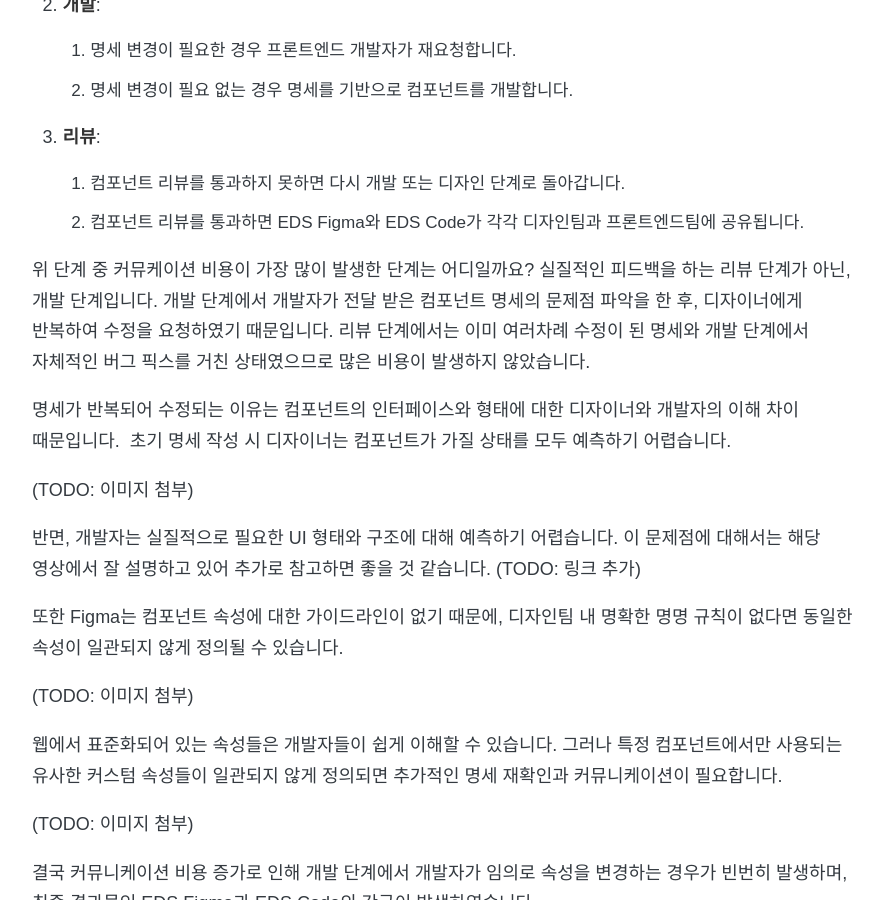
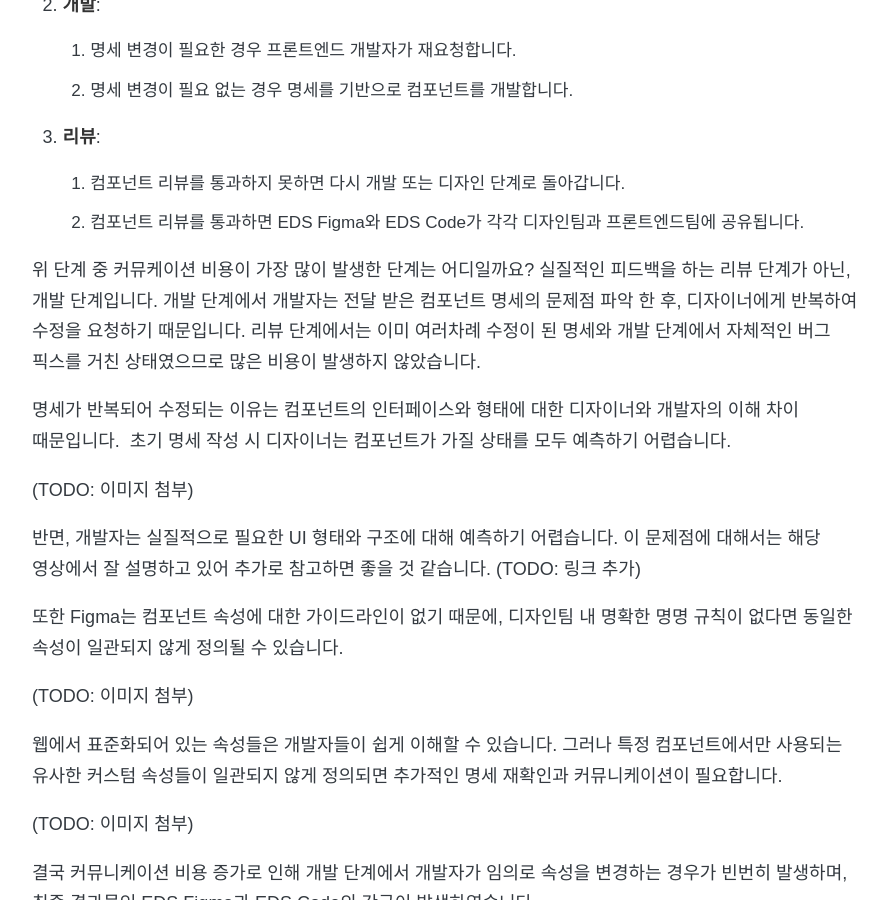
Before and after one commit to 8percent/8percent.github.io, a Jekyll site: the page built from _posts/2024-07-07-frontend-eds-improvement.md, in a window 1280 px wide and 900 px high, scrolled down 1422 px. Shown: the whole window, without its empty margins (194-1080 px from the left). Built offline with Jekyll 4.4.1, drawn with Linux system fonts in a browser that asks for light colours; some web fonts are replaced.

Commit message:
Update _posts/2024-07-07-frontend-eds-improvement.md
Co-authored-by: joSeugHee <104751519+joSeugHee@users.noreply.github.com>

```diff
--- a/_posts/2024-07-07-frontend-eds-improvement.md
+++ b/_posts/2024-07-07-frontend-eds-improvement.md
@@ -45,7 +45,7 @@ description: 디자인 시스템과 개발 및 적용 과정의 문제점 분석
    1. 컴포넌트 리뷰를 통과하지 못하면 다시 개발 또는 디자인 단계로 돌아갑니다.
    2. 컴포넌트 리뷰를 통과하면 EDS Figma와 EDS Code가 각각 디자인팀과 프론트엔드팀에 공유됩니다.
 
-위 단계 중 커뮤케이션 비용이 가장 많이 발생한 단계는 어디일까요? 실질적인 피드백을 하는 리뷰 단계가 아닌, 개발 단계입니다. 개발 단계에서 개발자가 전달 받은 컴포넌트 명세의 문제점 파악을 한 후, 디자이너에게 반복하여 수정을 요청하였기 때문입니다. 리뷰 단계에서는 이미 여러차례 수정이 된 명세와 개발 단계에서 자체적인 버그 픽스를 거친 상태였으므로 많은 비용이 발생하지 않았습니다.
+위 단계 중 커뮤케이션 비용이 가장 많이 발생한 단계는 어디일까요? 실질적인 피드백을 하는 리뷰 단계가 아닌, 개발 단계입니다. 개발 단계에서 개발자는 전달 받은 컴포넌트 명세의 문제점 파악 한 후, 디자이너에게 반복하여 수정을 요청하기 때문입니다. 리뷰 단계에서는 이미 여러차례 수정이 된 명세와 개발 단계에서 자체적인 버그 픽스를 거친 상태였으므로 많은 비용이 발생하지 않았습니다.
 
 명세가 반복되어 수정되는 이유는 컴포넌트의 인터페이스와 형태에 대한 디자이너와 개발자의 이해 차이 때문입니다.  초기 명세 작성 시 디자이너는 컴포넌트가 가질 상태를 모두 예측하기 어렵습니다.
 
```
